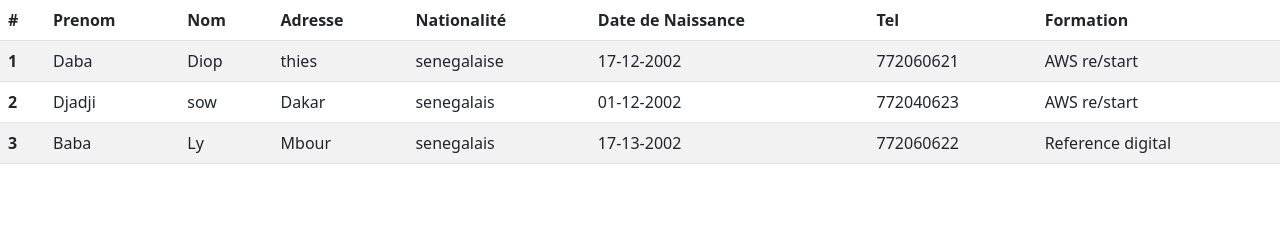
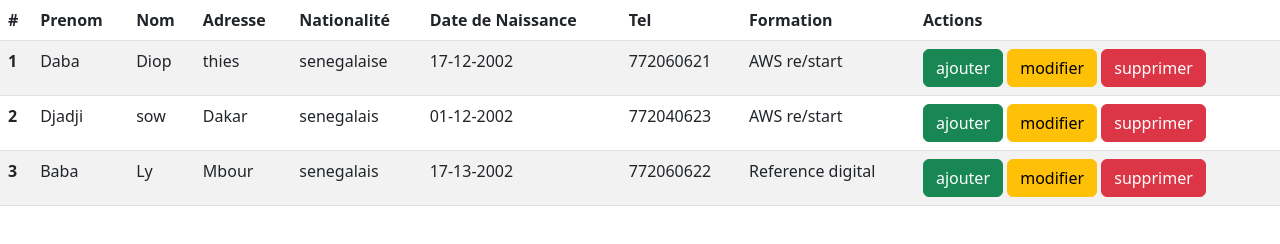
Before and after one commit to dabatdsi/developpement_web, a plain HTML site: page bootstrap/liste.html in a window 1280 px wide. Drawn offline with Linux system fonts and the light colour scheme.

Commit message:
ajout des points

```diff
--- a/bootstrap/liste.html
+++ b/bootstrap/liste.html
@@ -19,6 +19,8 @@
             <th scope="col">Date de Naissance</th>
             <th scope="col">Tel</th>
             <th scope="col">Formation</th>
+            <th scope="col">Actions</th>
+
           </tr>
         </thead>
         <tbody>
@@ -31,6 +33,11 @@
             <td>17-12-2002</td>
             <td>772060621</td>
             <td>AWS re/start</td>
+            <td>
+              <a href="" class="btn btn-success">ajouter</a>
+              <a href="" class="btn btn-warning">modifier</a>
+              <a href="" class="btn btn-danger">supprimer</a>
+            </td>
           </tr>
           <tr>
             <th scope="row">2</th>
@@ -41,6 +48,11 @@
             <td>01-12-2002</td>
             <td>772040623</td>
             <td>AWS re/start</td>
+            <td>
+              <a href="" class="btn btn-success">ajouter</a>
+              <a href="" class="btn btn-warning">modifier</a>
+              <a href="" class="btn btn-danger">supprimer</a>
+            </td>
           </tr>
           <tr>
             <th scope="row">3</th>
@@ -51,6 +63,11 @@
             <td>17-13-2002</td>
             <td>772060622</td>
             <td>Reference digital</td>
+            <td>
+              <a href="" class="btn btn-success">ajouter</a>
+              <a href="" class="btn btn-warning">modifier</a>
+              <a href="" class="btn btn-danger">supprimer</a>
+            </td>
           </tr>
 
 
```
